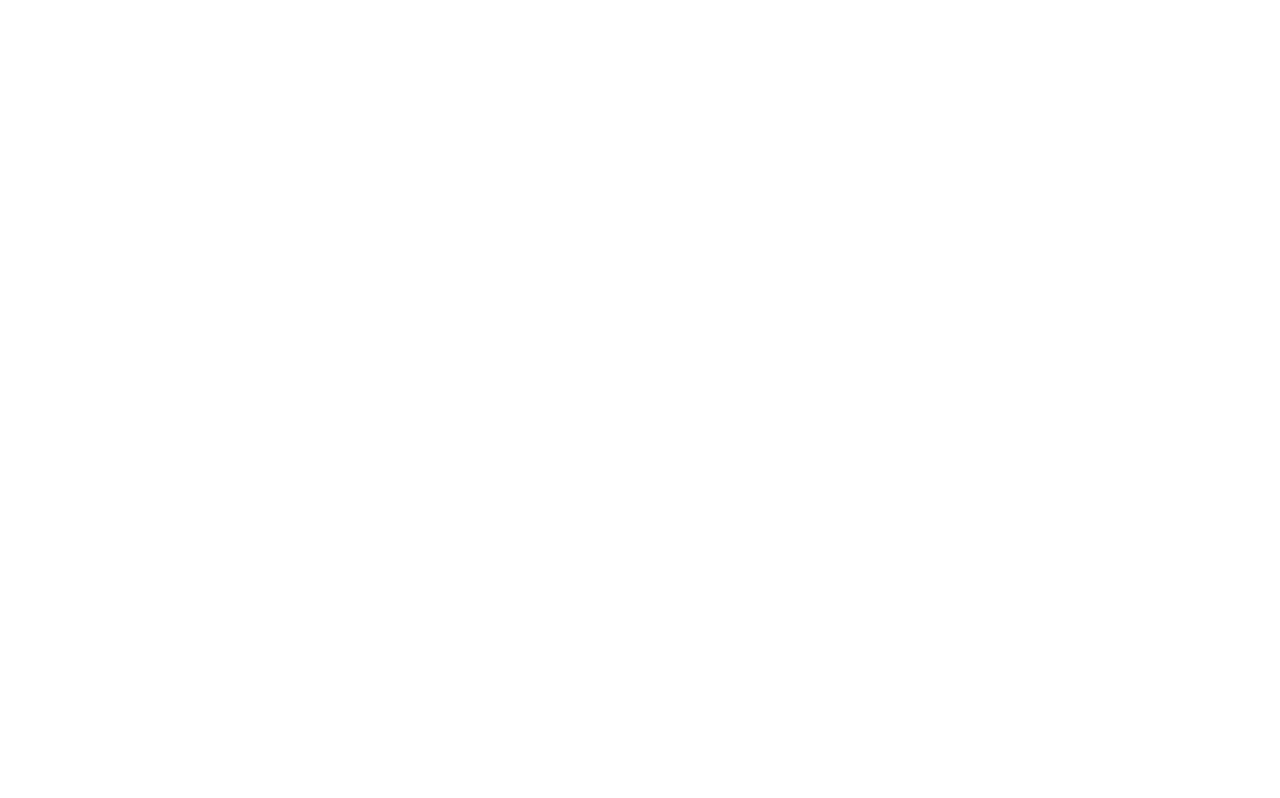
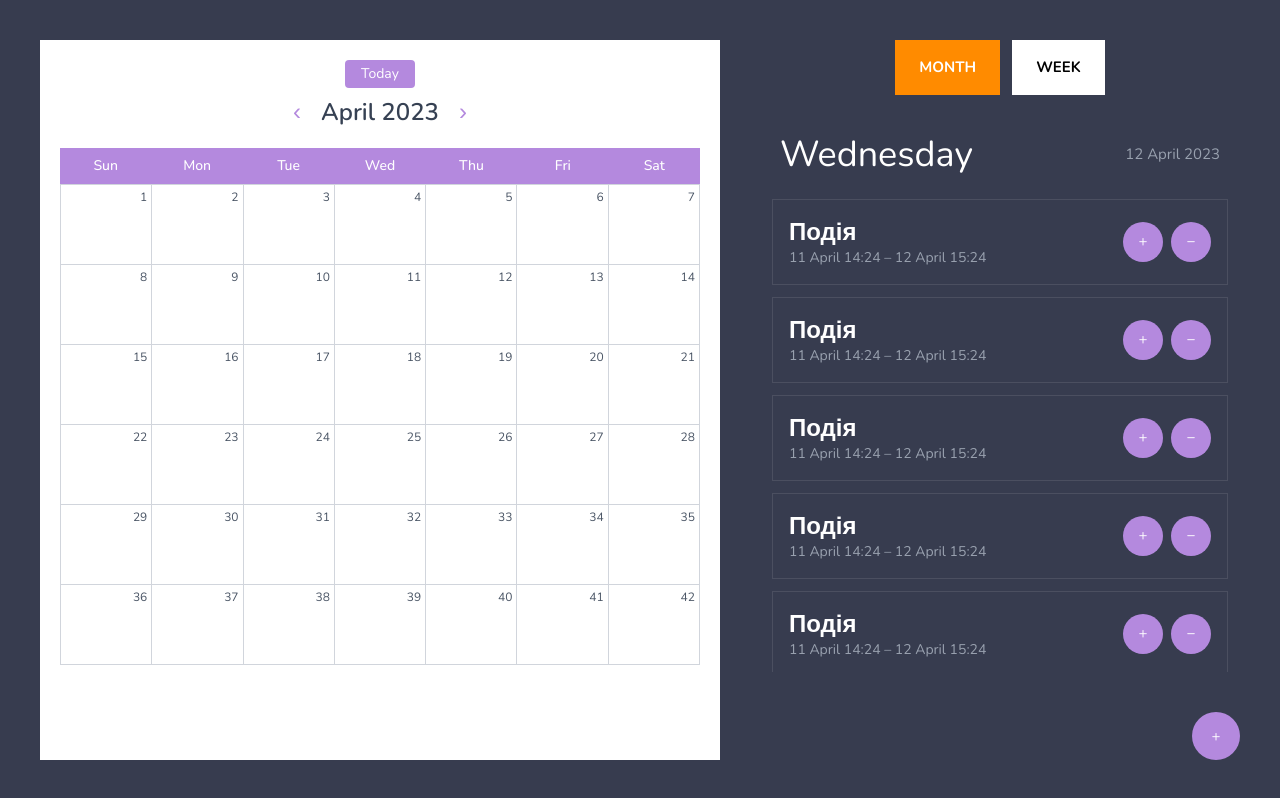
Before and after one commit to muropeko/22_01-calendar-task, a React (Vite) app: page / in a window 1280 px wide. Built offline with nearby package versions, Linux system fonts and the light colour scheme.

Commit message:
feat: add CalendarPage with static layout

```diff
--- a/index.html
+++ b/index.html
@@ -4,6 +4,9 @@
     <meta charset="UTF-8" />
     <meta name="viewport" content="width=device-width, initial-scale=1.0" />
     <link href="/src/index.css" rel="stylesheet">
+    <link rel="preconnect" href="https://fonts.googleapis.com">
+    <link rel="preconnect" href="https://fonts.gstatic.com" crossorigin>
+    <link href="https://fonts.googleapis.com/css2?family=Nunito:ital,wght@0,200..1000;1,200..1000&display=swap" rel="stylesheet">
     <title>22_01-calendar-task</title>
   </head>
   <body>
--- a/src/App.tsx
+++ b/src/App.tsx
@@ -1,5 +1,7 @@
+import { CalendarPage } from "./page/CalendarPage";
+
 export const App = () => {
-  return <></>
+  return <CalendarPage />
 };
 
 export default App;
--- a/src/index.css
+++ b/src/index.css
@@ -1 +1,14 @@
 @import "tailwindcss";
+
+*,
+*::before,
+*::after {
+  box-sizing: border-box;
+}
+
+body {
+  font-family: 'Nunito', sans-serif;
+  line-height: 1.5;
+  font-size: 15px;
+  background-color: #373C4F;
+}
--- /dev/null
+++ b/src/page/CalendarPage.tsx
@@ -0,0 +1,82 @@
+export const CalendarPage = () => {
+  return (
+    <div className="h-screen overflow-hidden flex gap-10 p-10">
+
+      <div className="flex-1 bg-white overflow-hidden p-5 flex flex-col min-h-0">
+
+        <div className="flex flex-col items-center gap-2 pb-5">
+          <button className="px-4 py-1 rounded bg-[#B489DE] text-white text-sm">
+            Today
+          </button>
+
+          <div className="flex items-center gap-5">
+            <button className="text-[#B489DE] text-2xl">‹</button>
+            <h1 className="text-2xl font-semibold text-gray-700">April 2023</h1>
+            <button className="text-[#B489DE] text-2xl">›</button>
+          </div>
+        </div>
+
+        <div>
+          <div className="grid grid-cols-7 bg-[#B489DE] text-white text-sm font-medium">
+            {["Sun", "Mon", "Tue", "Wed", "Thu", "Fri", "Sat"].map(day => (
+              <div key={day} className="py-2 text-center">
+                {day}
+              </div>
+            ))}
+          </div>
+
+          <div className="grid grid-cols-7 border-t border-l border-gray-300">
+            {Array.from({ length: 42 }).map((_, i) => (
+              <div
+                key={i}
+                className="h-20 border-b border-r border-gray-300 p-1 flex flex-col"
+              >
+                <span className="text-xs text-gray-600 self-end">{i + 1}</span>
+              </div>
+            ))}
+          </div>
+        </div>
+      </div>
+
+      <div className="w-120 flex flex-col max-h-screen gap-4">
+
+        <div className="flex gap-3 justify-center">
+          <button className="px-6 py-4 bg-[#FF8B00] text-white font-bold">MONTH</button>
+          <button className="px-6 py-4 bg-white text-black font-bold">WEEK</button>
+        </div>
+
+        <div className="flex flex-col flex-1 min-h-0">
+
+          <div className="flex justify-between items-center px-5 py-6">
+            <h1 className="text-4xl text-white">Wednesday</h1>
+            <span className="text-gray-400">12 April 2023</span>
+          </div>
+
+          <div className="flex-1 overflow-y-auto flex flex-col gap-3 px-3">
+            {[...Array(20)].map((_, i) => (
+              <div
+                key={i}
+                className="flex justify-between items-center p-4 border border-white/10"
+              >
+                <div>
+                  <h2 className="font-semibold text-2xl text-white">Подія</h2>
+                  <p className="text-gray-400 text-sm">11 April 14:24 – 12 April 15:24</p>
+                </div>
+
+                <div className="flex gap-2">
+                  <button className="rounded-full bg-[#B489DE] w-10 h-10 text-white">+</button>
+                  <button className="rounded-full bg-[#B489DE] w-10 h-10 text-white">−</button>
+                </div>
+              </div>
+            ))}
+          </div>
+
+          <div className="flex justify-end pt-10">
+            <button className="rounded-full bg-[#B489DE] w-12 h-12 text-white">+</button>
+          </div>
+
+        </div>
+      </div>
+    </div>
+  );
+};
```
